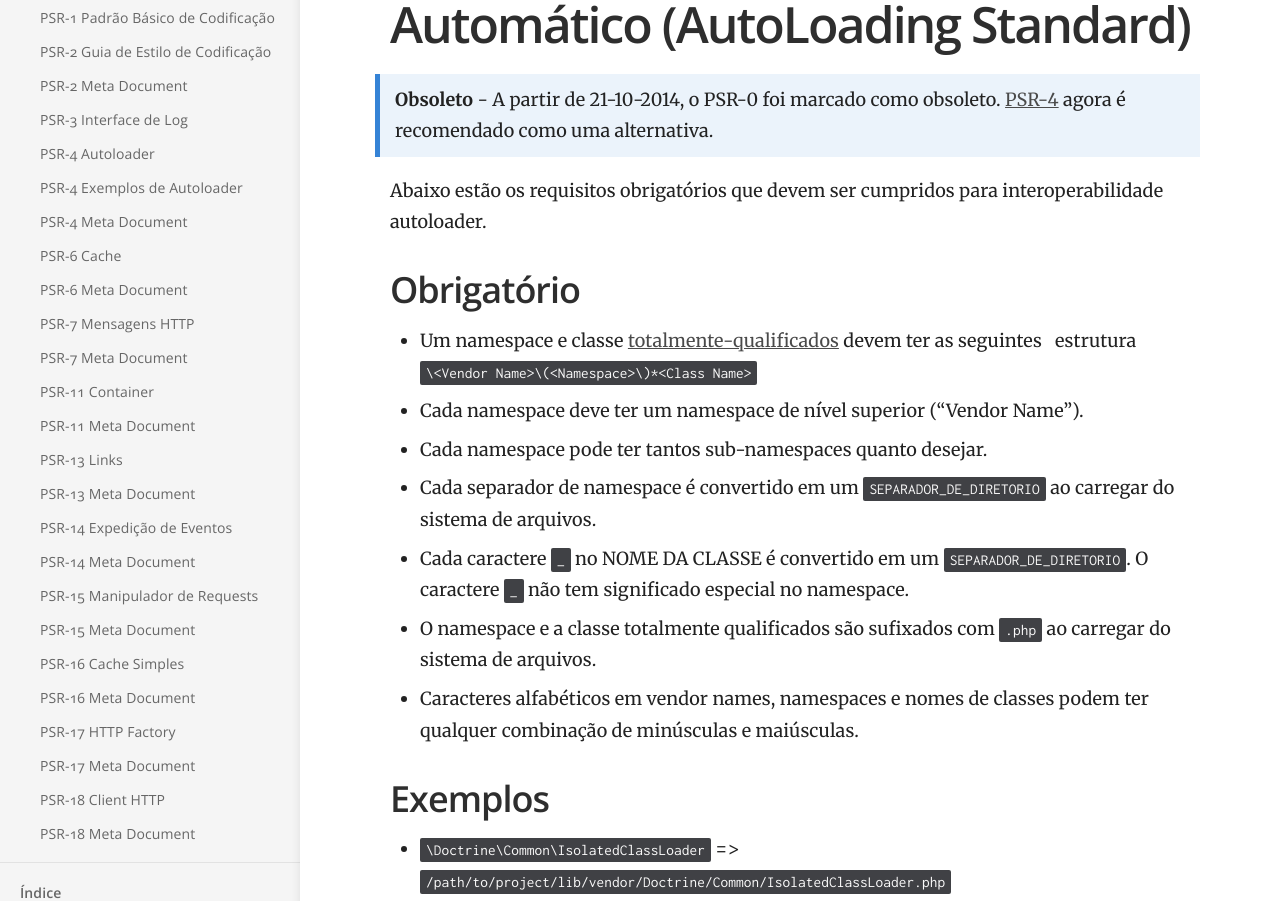
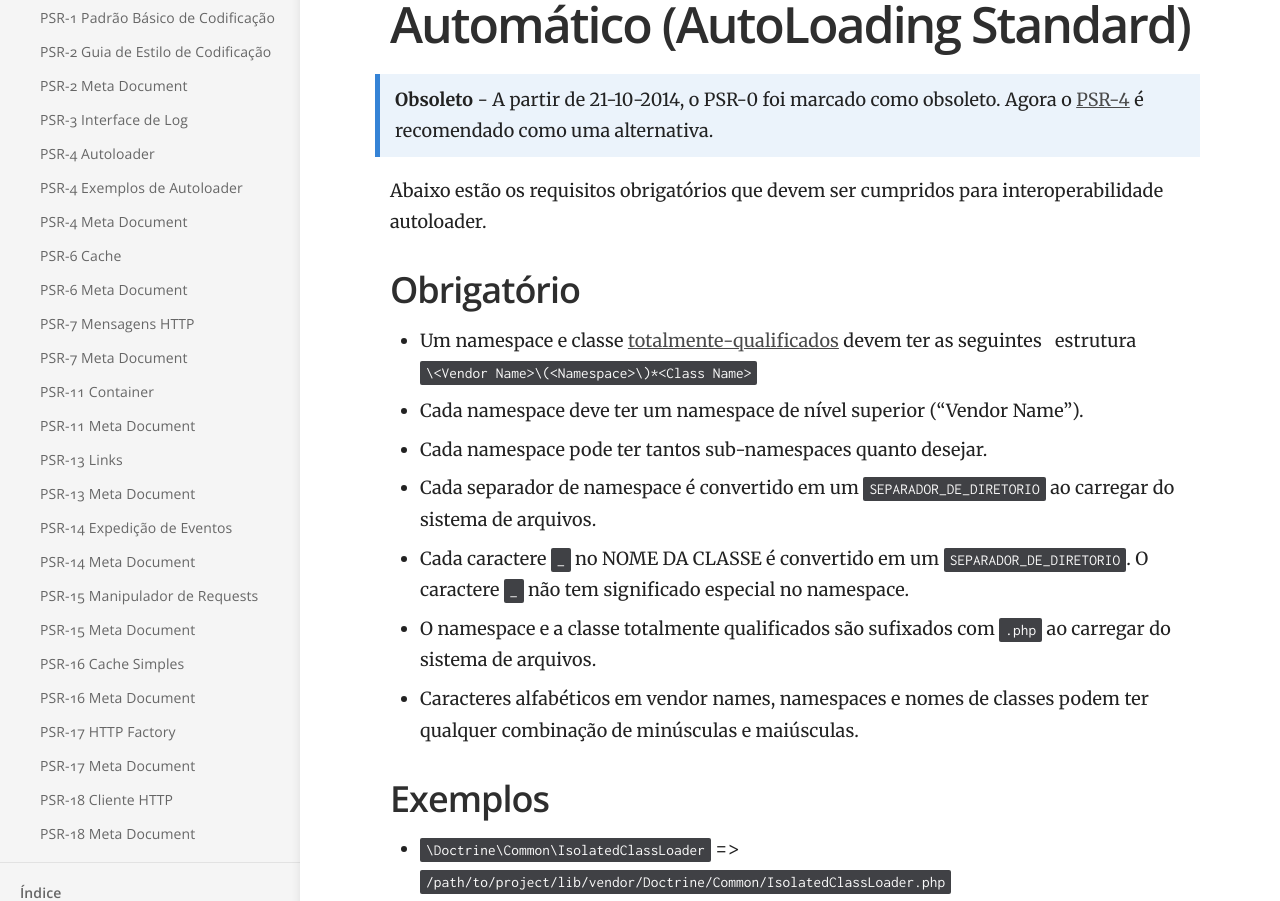
Before and after one commit to phprn/psr, a Jekyll site: the page built from _docs/psr/PSR-0(Descontinuada).md, in a window 1280 px wide and 1400 px high. Shown: the part 253-1154 px from the top of the window. Built offline with Jekyll 4.4.1, drawn with Linux system fonts in a browser that asks for light colours.

Commit message:
Fixed typo in PSR18 and a gramatical mistake in PSR0

```diff
--- a/_docs/psr/PSR-0(Descontinuada).md
+++ b/_docs/psr/PSR-0(Descontinuada).md
@@ -7,7 +7,7 @@ order: 0
 Padrão de Carregamento Automático (AutoLoading Standard)
 ====================
 
-> **Obsoleto** - A partir de 21-10-2014, o PSR-0 foi marcado como obsoleto. [PSR-4] agora é recomendado
+> **Obsoleto** - A partir de 21-10-2014, o PSR-0 foi marcado como obsoleto. Agora o [PSR-4] é recomendado
 como uma alternativa.
 
 [PSR-4]: http://www.php-fig.org/psr/psr-4/
--- a/_docs/psr/PSR-18-http-client.md
+++ b/_docs/psr/PSR-18-http-client.md
@@ -1,5 +1,5 @@
 ---
-title: PSR-18 Client HTTP
+title: PSR-18 Cliente HTTP
 category: PSRs
 order: 24
 ---
```
